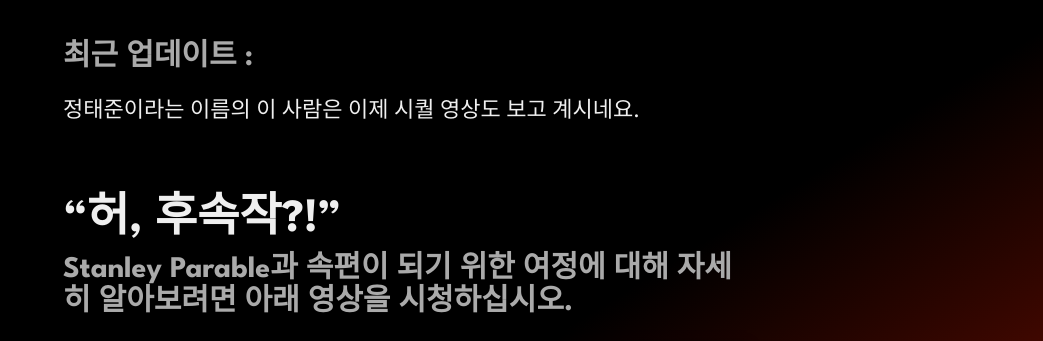
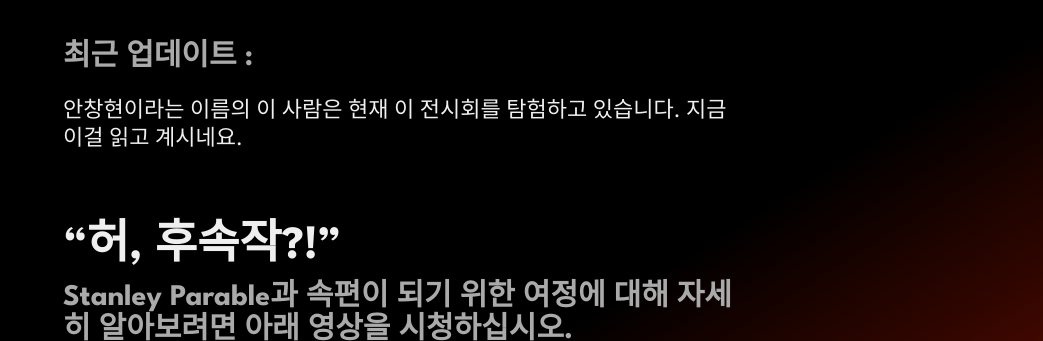
Before and after one commit to StanleyKR/StanleyParable2KR, a plain HTML site: page index.html in a window 1280 px wide. Shown: the part 930-1271 px from the top of the page, without its empty margins (237-1280 px from the left). Drawn offline with nearby package versions, Linux system fonts and the light colour scheme.

Commit message:
Update index.html

```diff
--- a/index.html
+++ b/index.html
@@ -35,7 +35,7 @@
                 <img class="ytvideo" src="assets/images/LiveFeedIMG.jpg">
         </div>
     <div class="promocontainer"><p>최근 업데이트 :</p></div>
-    <p>정태준이라는 이름의 이 사람은 이제 시퀄 영상도 보고 계시네요.</p>
+    <p>안창현이라는 이름의 이 사람은 현재 이 전시회를 탐험하고 있습니다. 지금 이걸 읽고 계시네요.</p>
 
     </section>
 	<!-- 바로 이 사이에 이벤트 작용을 삽입... -->
```
